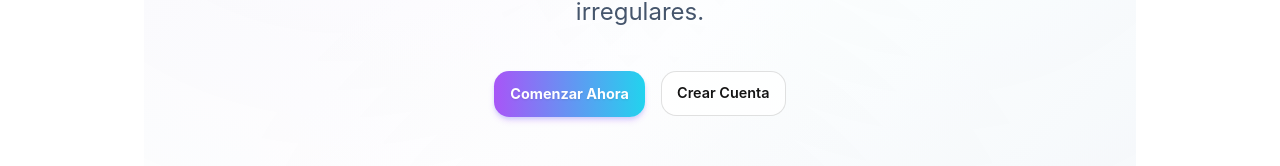
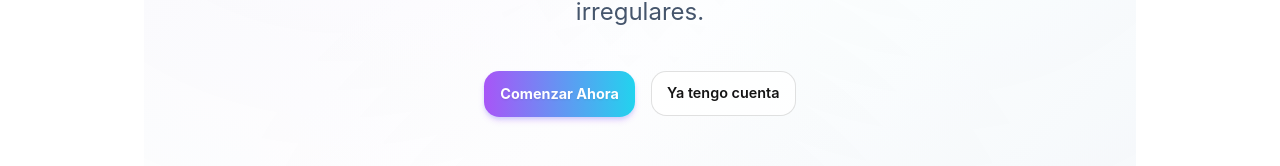
Before and after one commit to Diego-debian/b2englishapp, a Next.js app in the folder frontend/: page / in a window 1280 px wide. Shown: the part 507-673 px from the top of the page. Built offline with nearby package versions, Linux system fonts and the light colour scheme.

Commit message:
ui: fix home CTAs to separate signup and login paths

```diff
--- a/frontend/app/page.tsx
+++ b/frontend/app/page.tsx
@@ -39,14 +39,14 @@ export default function HomePage() {
 
           {/* CTA Buttons */}
           <div className="flex flex-col sm:flex-row gap-4 justify-center mb-16">
-            <Link href="/login">
+            <Link href="/register">
               <Button className="w-full sm:w-auto px-8 py-4 text-lg bg-gradient-to-r from-violet-600 to-cyan-600 text-white font-bold rounded-xl hover:scale-105 transition-all duration-300 shadow-xl shadow-violet-500/20 border-none ring-0">
                 Comenzar Ahora
               </Button>
             </Link>
-            <Link href="/register">
+            <Link href="/login">
               <Button variant="secondary" className="w-full sm:w-auto px-8 py-4 text-lg hover:scale-105 transition-all duration-300">
-                Crear Cuenta
+                Ya tengo cuenta
               </Button>
             </Link>
           </div>
```
Also changed, not shown: 1 other file (tests, documents, lock files or other folders).
